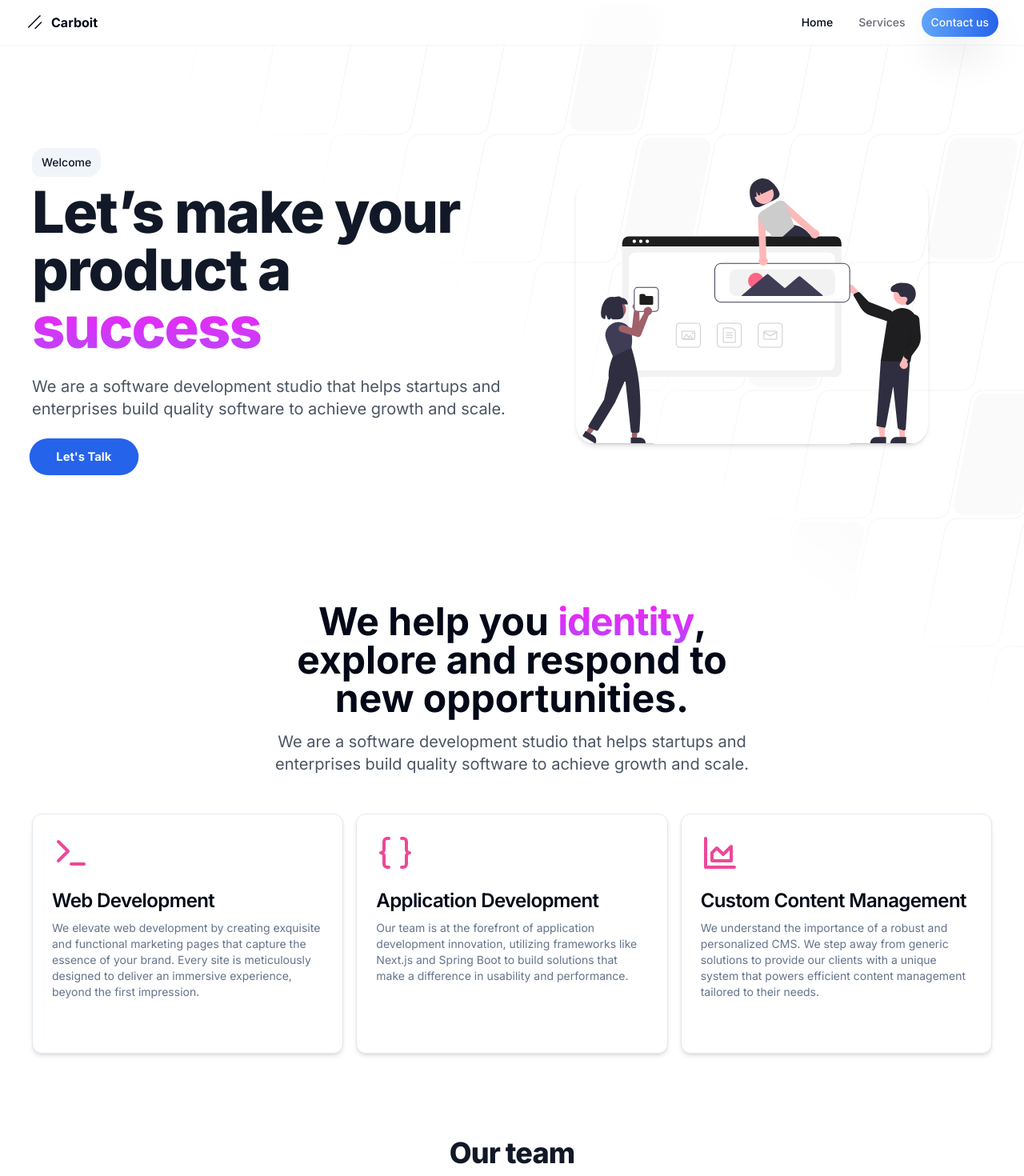
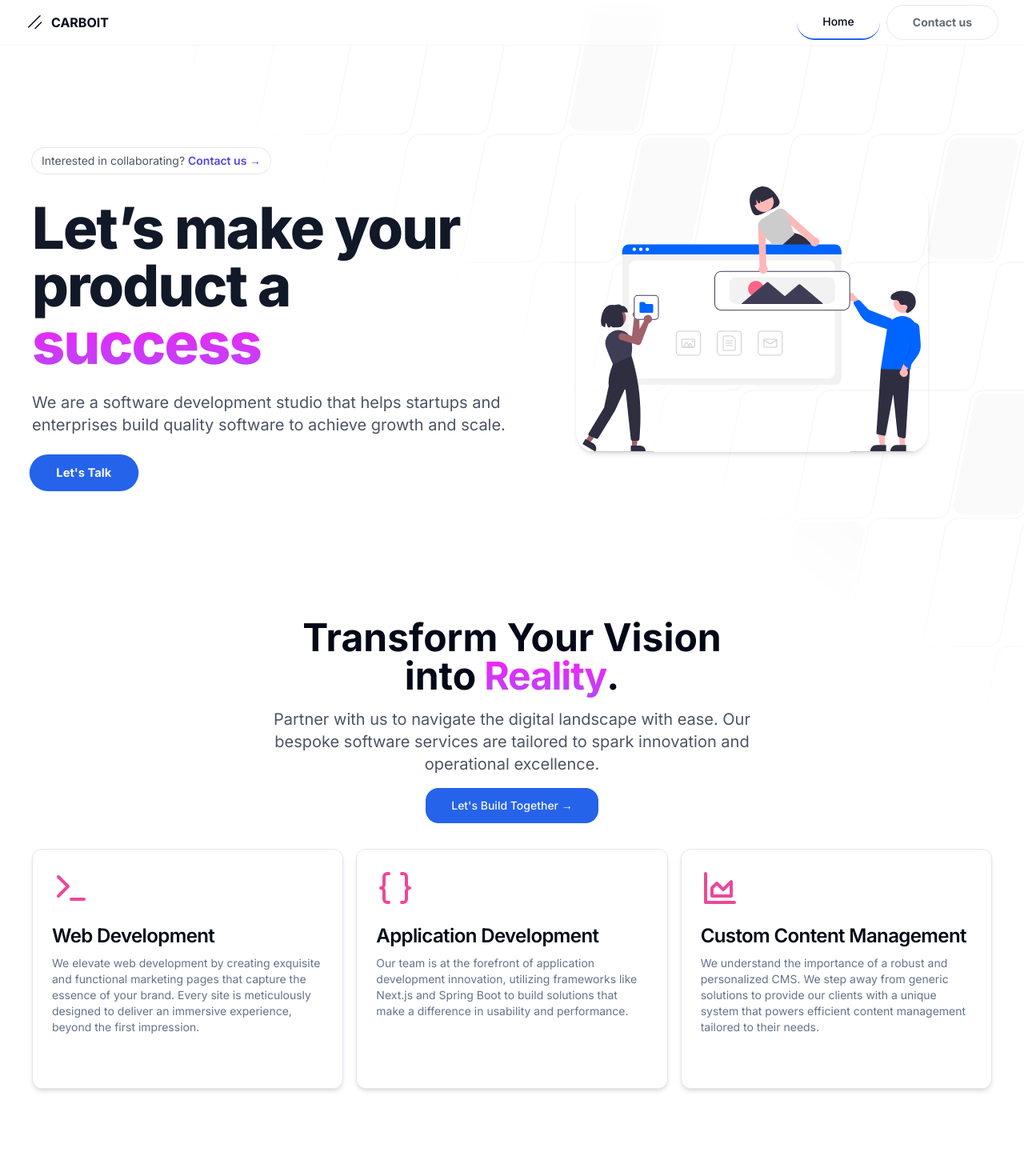
Before and after one commit to luiscarbonel1991/carboit, a Next.js app: page / in a window 1280 px wide. Shown: the top 1470 px of the page at 80% size. Built offline with nearby package versions, Linux system fonts and the light colour scheme.

Commit message:
Update Security Headers, Team Component, Service Component

```diff
--- a/app/(marketing)/_components/hero.tsx
+++ b/app/(marketing)/_components/hero.tsx
@@ -21,6 +21,7 @@ export const Hero = () => {
                         alt="Pleople working on a website"
                         height={440}
                         width={440}
+                        priority={true}
                         className="rounded-3xl shadow-md"
                     />
                     {/*<div className="relative h-[440px] w-[440px] rounded-3xl shadow-md overflow-hidden">
@@ -35,10 +36,16 @@ export const Hero = () => {
                 </div>
 
                 <aside>
-                    <Button variant="secondary" className="mb-2 rounded-tl-2xl rounded-br-2xl"
-                            size="sm">
-                        Welcome
-                    </Button>
+                    <div className="hidden sm:mb-8 sm:flex sm:justify-start">
+                        <div
+                            className="relative rounded-full px-3 py-1 text-sm leading-6 text-gray-600 ring-1 ring-gray-900/10 hover:ring-gray-900/20">
+                            Interested in collaborating?{' '}
+                            <Link href="/contact" className="font-semibold text-indigo-600">
+                                <span className="absolute inset-0" aria-hidden="true"/>
+                                Contact us <span aria-hidden="true">&rarr;</span>
+                            </Link>
+                        </div>
+                    </div>
                     <h1 className="text-5xl sm:text-6xl lg:text-7xl font-extrabold tracking-tight text-gray-900 dark:text-gray-100">
                         Let’s make your product a {` `} <span
                         className="tracking-tight inline from-[#FF1CF7] to-[#b249f8] bg-clip-text text-transparent bg-gradient-to-b">success</span>
--- a/app/(marketing)/_components/logo.tsx
+++ b/app/(marketing)/_components/logo.tsx
@@ -8,7 +8,7 @@ export const Logo = () => {
         <Link href="/" className="mr-6 flex items-center space-x-2 w-full">
             <Icons.logo className="h-6 w-6"/>
             <span className="font-bold sm:inline-block">
-                {siteConfig.name}
+                {siteConfig.name.toUpperCase()}
             </span>
         </Link>
     );
--- a/app/(marketing)/_components/main-nav.tsx
+++ b/app/(marketing)/_components/main-nav.tsx
@@ -5,6 +5,7 @@ import {usePathname} from "next/navigation";
 import {cn} from "@/lib/utils";
 import {Button} from "@/components/ui/button";
 import {getNavConfig} from "@/config/nav-config";
+import {ArrowRight} from "lucide-react";
 
 const MainNav = () => {
 
@@ -18,10 +19,10 @@ const MainNav = () => {
                     .filter(item => item.href != '/contact')
                     .map((item, index) => {
                             return (
-                                <Button asChild variant="ghost" size="sm"
+                                <Button asChild variant="ghost" size="lg"
                                         className={cn(
                                             "hidden md:flex rounded-3xl transition-transform hover:text-foreground/80 hover:translate-y-[-1px] hover:scale-[1.01] hover:border-b-2 hover:border-primary",
-                                            pathname === item.href ? "text-foreground" : "text-foreground/60"
+                                            pathname === item.href ? "text-foreground border-b-2 border-primary" : "text-foreground/60"
                                         )}
                                         key={index}
                                 >
@@ -32,10 +33,15 @@ const MainNav = () => {
                     )
             }
 
-            <Button asChild variant="default" size="sm"
-                    className="rounded-3xl shadow-2xl transition-transform hover:translate-y-[-1px] hover:scale-[1.01] hover:border-b-2 hover:border-primary bg-gradient-to-r from-blue-400 to-blue-600">
-                <Link href={"/contact"}>Contact us</Link>
-            </Button>
+            <Link href={"/contact"}>
+                <Button variant={"outline"} className={
+                    cn("rounded-3xl font-bold transition-transform hover:text-foreground/80 hover:translate-y-[-1px] hover:scale-[1.01] hover:border-b-2 hover:border-primary",
+                        pathname === "/contact" ? "text-foreground border-b-2 border-primary" : "text-foreground/60"
+                    )
+                } size={"lg"}>
+                    <span className="md:inline">Contact us</span>
+                </Button>
+            </Link>
 
         </nav>
 
--- a/app/(marketing)/_components/services-section.tsx
+++ b/app/(marketing)/_components/services-section.tsx
@@ -1,5 +1,6 @@
 import CardService from "@/app/(marketing)/_components/card-service";
 import {AreaChart, Braces, Terminal} from "lucide-react";
+import {Button} from "@/components/ui/button";
 
 
 const services = [
@@ -28,7 +29,7 @@ export const ServicesSection = () => {
     return (
         <section className="container grid grid-cols-1 pt-16 px-4 md:px-10 py-10">
 
-            <div className="flex flex-wrap w-ful justify-center mb-8">
+            {/*<div className="flex flex-wrap w-ful justify-center mb-8">
                 <div className="lg:w-1/2 w-full mb-6 lg:mb-0 text-center">
                     <h2 className="sm:text-5xl text-4xl font-bold mb-4">We help you {` `}
                         <span
@@ -39,7 +40,27 @@ export const ServicesSection = () => {
                     <p className="text-xl text-gray-600 dark:text-gray-400 mb-4">We are a software development studio
                         that helps startups and enterprises build quality software to achieve growth and scale.</p>
                 </div>
+            </div>*/}
+
+            <div className="flex flex-wrap w-full justify-center mb-8">
+                <div className="lg:w-1/2 w-full mb-6 lg:mb-0 text-center">
+                    <h2 className="sm:text-5xl text-4xl font-bold mb-4">
+                        Transform Your Vision into
+                        <span
+                            className="tracking-tight inline bg-clip-text text-transparent bg-gradient-to-b from-[#FF1CF7] to-[#b249f8]">
+        {` `} Reality
+      </span>.
+                    </h2>
+                    <p className="text-xl text-gray-600 dark:text-gray-400 mb-4">
+                        Partner with us to navigate the digital landscape with ease. Our bespoke software services are
+                        tailored to spark innovation and operational excellence.
+                    </p>
+                    <Button className={"rounded-2xl"} variant={"default"} size={"lg"}>
+                        Let's Build Together &rarr;
+                    </Button>
+                </div>
             </div>
+
 
             <div className="grid lg:grid-cols-3 gap-4 place-items-center">
                 {
--- a/app/(marketing)/page.tsx
+++ b/app/(marketing)/page.tsx
@@ -9,8 +9,8 @@ const MarketingPage = () => {
         <>
             <Hero/>
             <ServicesSection/>
+            <HeadingContactClean/>
             <Team/>
-            <HeadingContactClean/>
         </>
     );
 }
--- a/app/(marketing)/team.tsx
+++ b/app/(marketing)/team.tsx
@@ -5,6 +5,7 @@ import Link from "next/link";
 import {FacebookIcon, GithubIcon, InstagramIcon, LinkedinIcon, TwitterIcon} from "lucide-react";
 import {Button} from "@/components/ui/button";
 import Image from "next/image";
+import {Card} from "@/components/ui/card";
 
 const team = [
     {
@@ -37,7 +38,7 @@ const TeamMember = ({name, role, imageUrl, socialMediaLinks}:
 
                         }) => {
     return (
-        <div className="text-center text-gray-500 dark:text-gray-400">
+        <Card className="text-center text-gray-500 dark:text-gray-400 p-8 hover:shadow-lg">
             <Image
                 src={imageUrl}
                 alt={`${name} Avatar`}
@@ -77,7 +78,7 @@ const TeamMember = ({name, role, imageUrl, socialMediaLinks}:
                     )
                 }
             </ul>
-        </div>
+        </Card>
     );
 };
 
@@ -87,7 +88,7 @@ const Team = () => {
         <section className="bg-white dark:bg-gray-900">
             <div className="py-8 px-4 mx-auto max-w-screen-xl text-center lg:py-16 lg:px-6">
                 <div className="mx-auto mb-8 max-w-screen-sm lg:mb-16">
-                    <h2 className="mb-4 text-4xl tracking-tight font-extrabold text-gray-900 dark:text-white">Our
+                    <h2 className="mb-4 text-5xl tracking-tight font-bold text-gray-900 dark:text-white">Our
                         team</h2>
                     <p className="font-light text-gray-500 sm:text-xl dark:text-gray-400">
                         Our passionate team collaborates seamlessly to create solutions.
--- a/config/nav-config.ts
+++ b/config/nav-config.ts
@@ -14,6 +14,7 @@ export const navConfig: NavConfig = {
         {
             title: 'Services',
             href: '/services',
+            disabled: true,
         },
         {
             title: 'Testimonials',
@@ -40,6 +41,7 @@ export const navConfig: NavConfig = {
             title: 'Services',
             href: '/services',
             items:[],
+            disabled: true,
         },
         {
             title: 'Testimonials',
--- a/next.config.js
+++ b/next.config.js
@@ -1,3 +1,52 @@
+const cspHeader = `
+    default-src 'self';
+    script-src 'self' 'unsafe-eval' 'unsafe-inline';
+    style-src 'self' 'unsafe-inline';
+    img-src 'self' blob: data:;
+    font-src 'self';
+    object-src 'none';
+    base-uri 'self';
+    form-action 'self';
+    frame-ancestors 'none';
+    block-all-mixed-content;
+    upgrade-insecure-requests;
+`
+
+const securityHeaders = [
+    {
+        key: 'X-DNS-Prefetch-Control',
+        value: 'on',
+    },
+    {
+        key: 'X-Frame-Options',
+        value: 'SAMEORIGIN'
+    },
+    {
+        key: 'X-Content-Type-Options',
+        value: 'nosniff'
+    },
+    {
+        key: 'X-XSS-Protection',
+        value: '1; mode=block',
+    },
+    {
+        key: 'Referrer-Policy',
+        value: 'origin-when-cross-origin'
+    },
+    {
+        key: 'Permissions-Policy',
+        value: 'camera=(), microphone=(), geolocation=()',
+    },
+    {
+        key: 'Strict-Transport-Security',
+        value: 'max-age=63072000; includeSubDomains; preload'
+    },
+    {
+        key: 'Content-Security-Policy',
+        value: cspHeader.replace(/\n/g, ''),
+    },
+]
+
 /** @type {import('next').NextConfig} */
 const nextConfig = {
     images: {
@@ -15,6 +64,14 @@ const nextConfig = {
                 hostname: 'avatars.githubusercontent.com',
             },
         ]
+    },
+    async headers() {
+        return [
+            {
+                source: '/(.*)',
+                headers: securityHeaders,
+            }
+        ]
     }
 }
 
```
Also changed, not shown: lib/utils.ts (line endings or trailing spaces), public/static/images/marketing/light_hero_building_websites.svg.
